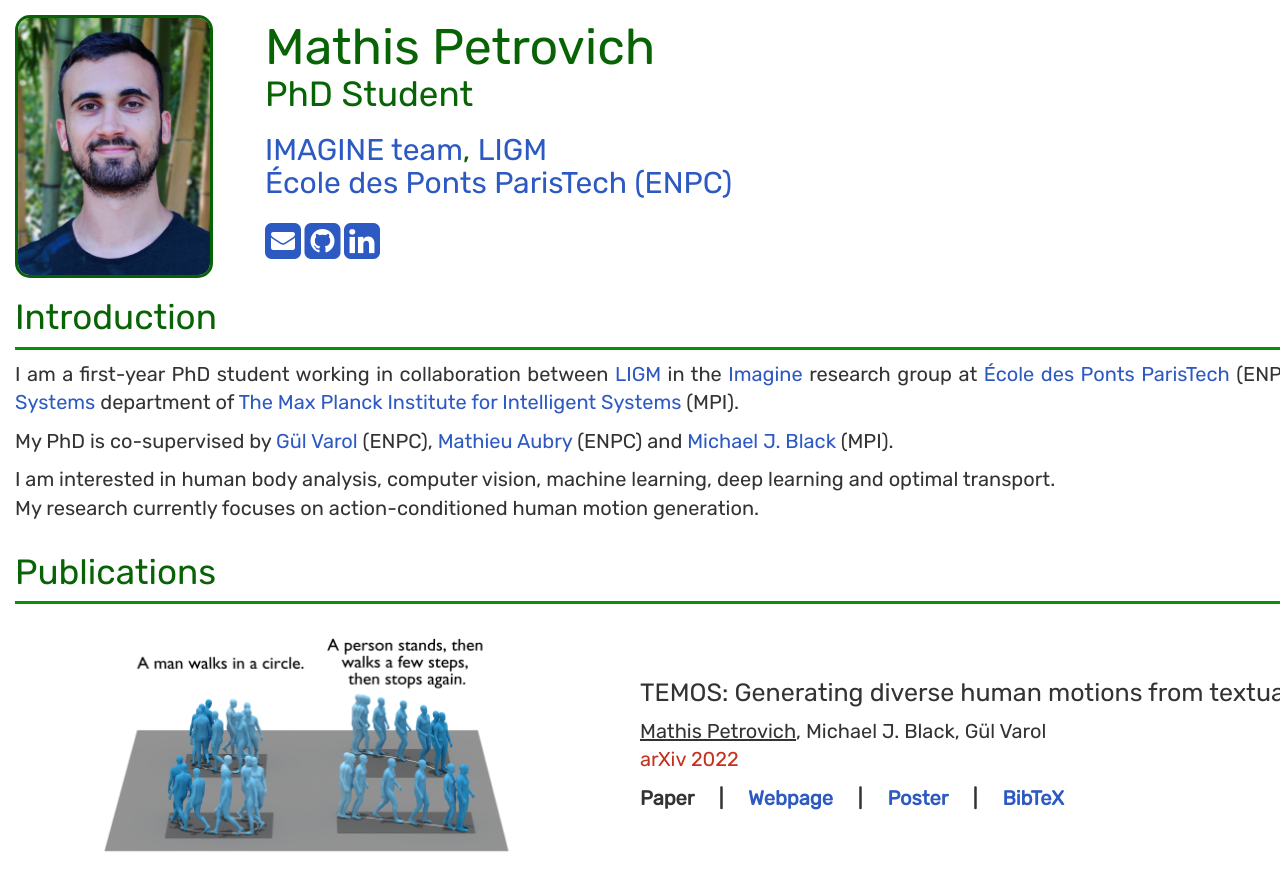
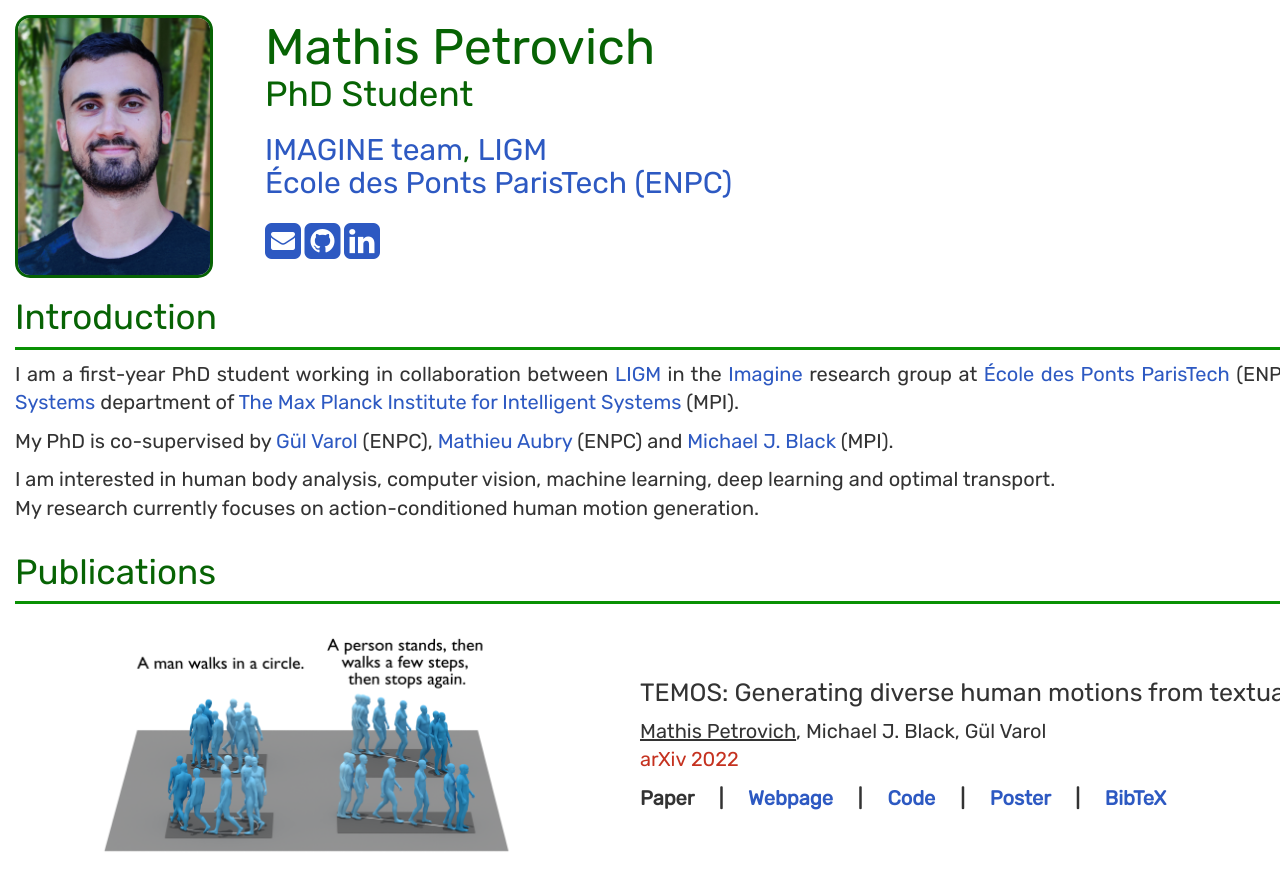
Before and after one commit to Mathux/mathux.github.io, a plain HTML site: page index.html in a window 1280 px wide. Shown: the top 896 px of the page. Drawn offline with nearby package versions, Linux system fonts and the light colour scheme; some icons are missing.

Commit message:
adding temos code

```diff
--- a/index.html
+++ b/index.html
@@ -87,6 +87,8 @@
 	Paper <!-- <a href="https://arxiv.org/pdf/2104.XXXXX.pdf">Paper</a> -->
 	&emsp;|&emsp;
 	<a href="./temos/">Webpage</a>
+	&emsp;|&emsp;
+	<a href="https://github.com/Mathux/TEMOS">Code</a>
 	&emsp;|&emsp;
 	<a href="./temos/poster.pdf">Poster</a>
 	&emsp;|&emsp;
```
Also changed, not shown: temos/index.html (+1 -1 lines).
